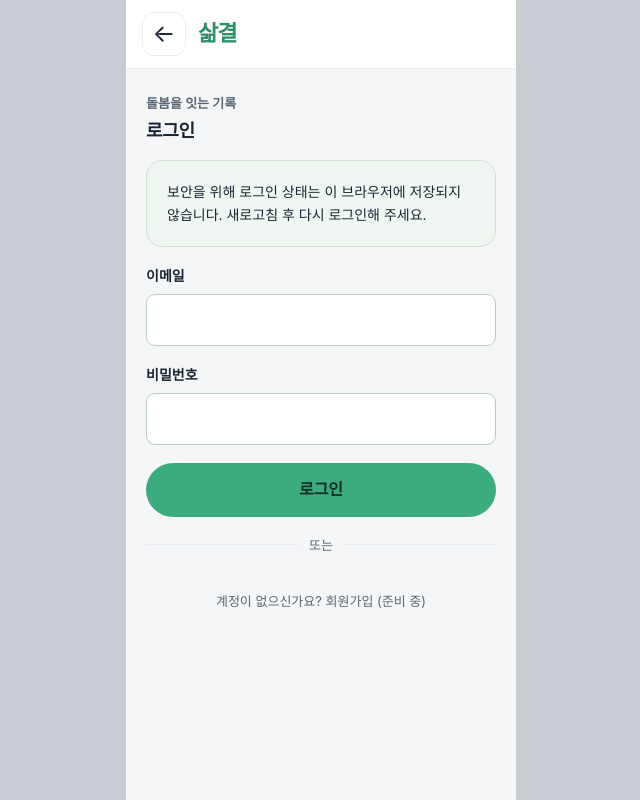
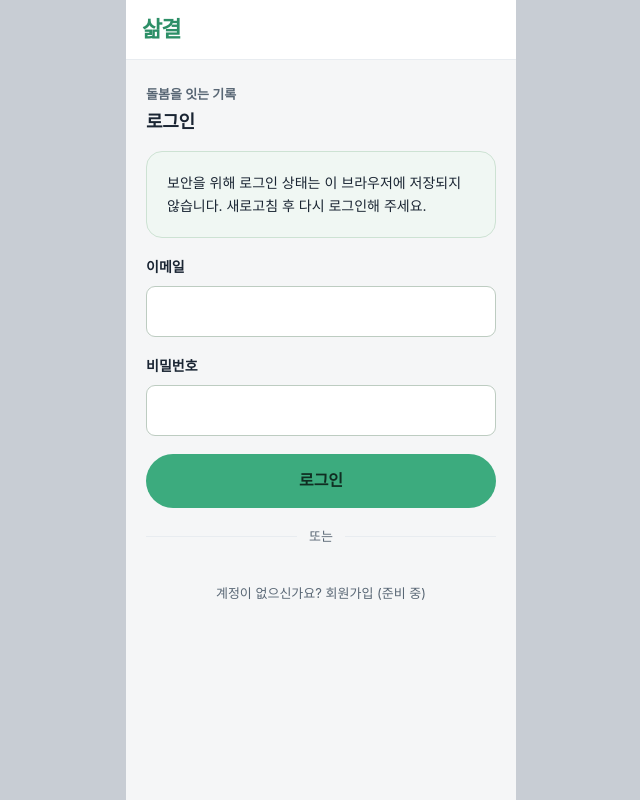
Before and after one commit to PIC-2-team/PIC-2-team-project, a React (Vite) app in the folder frontend/: page /login in a window 1280 px wide. Shown: the whole page, without its empty margins (319-959 px from the left). Built offline with nearby package versions, Linux system fonts and the light colour scheme; no server answers.

Commit message:
fix: 로그인 첫 진입에서 이용 동의 단계 제거

```diff
--- a/frontend/src/pages/LoginPage.module.css
+++ b/frontend/src/pages/LoginPage.module.css
@@ -22,18 +22,6 @@
   padding: 12px 16px;
   border-bottom: 1px solid var(--line);
   background: white;
-}
-
-.back {
-  display: grid;
-  place-items: center;
-  width: 44px;
-  min-height: 44px;
-  border: 1px solid var(--line);
-  border-radius: 12px;
-  color: var(--ink);
-  font-size: 24px;
-  text-decoration: none;
 }
 
 .brand {
@@ -122,11 +110,6 @@
   filter: brightness(0.93);
 }
 
-.back:hover {
-  background: var(--soft);
-}
-
-.back:focus-visible,
 .submit:focus-visible,
 .form input:focus-visible {
   outline: 2px solid var(--green);
--- a/frontend/src/pages/LoginPage.tsx
+++ b/frontend/src/pages/LoginPage.tsx
@@ -1,5 +1,5 @@
 import { useEffect, useLayoutEffect, useRef, useState } from 'react';
-import { Link, useNavigate, useSearchParams } from 'react-router-dom';
+import { useNavigate, useSearchParams } from 'react-router-dom';
 import { useAuth } from '../contexts/AuthContext';
 import { ApiError } from '../api/client';
 import styles from './LoginPage.module.css';
@@ -36,7 +36,7 @@ export function LoginPage() {
         const home = result.user.role === 'AGENCY' ? '/agency' : '/home';
         navigate(searchParams.get('redirect') ?? home, { replace: true });
       } else {
-        navigate('/', { replace: true, state: {
+        navigate('/consent', { replace: true, state: {
           pendingGoogle: {
             pendingToken: result.pendingToken,
             email: result.googleEmail,
@@ -108,7 +108,6 @@ export function LoginPage() {
   return (
     <main className={styles.page}>
       <header className={styles.header}>
-        <Link to="/" className={styles.back} aria-label="이용 동의로 돌아가기">←</Link>
         <span className={styles.brand}>삶결</span>
       </header>
       <div className={styles.content}>
--- a/frontend/src/router.tsx
+++ b/frontend/src/router.tsx
@@ -17,8 +17,9 @@ import { GoogleRegisterPage } from './pages/GoogleRegisterPage';
 import { NotFoundPage } from './pages/NotFoundPage';
 
 export const router = createBrowserRouter([
-  { path: '/', element: <ConsentPage /> },
+  { path: '/', element: <LoginPage /> },
   { path: '/login', element: <LoginPage /> },
+  { path: '/consent', element: <ConsentPage /> },
   { path: '/google-register', element: <GoogleRegisterPage /> },
 
   {
```
Also changed, not shown: 2 other files (tests, documents, lock files or other folders).
